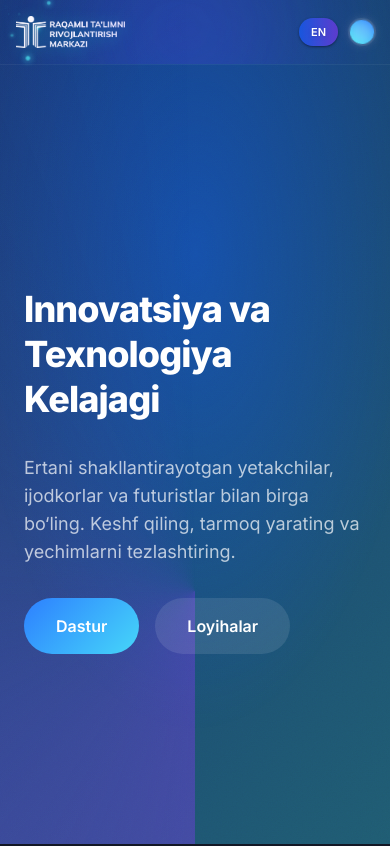
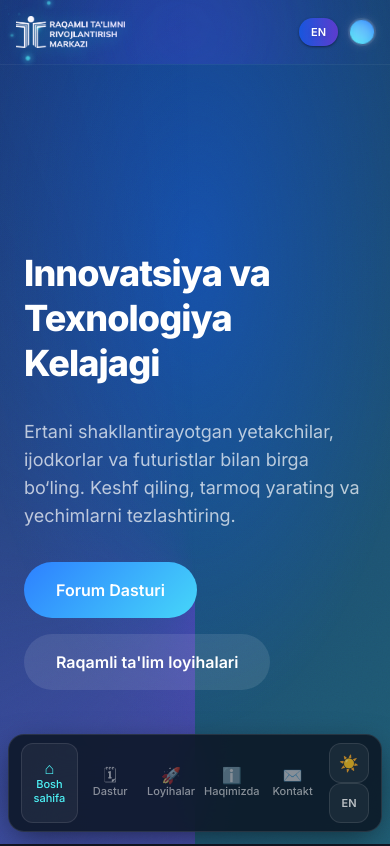
Before and after one commit to Marufbek-Mamatqulov/ICT_Week_Rtrm, a React (Vite) app: page / in a window 390 px wide. Shown: the top 846 px of the page. Built offline with nearby package versions, Linux system fonts and the light colour scheme.

Commit message:
feat(mobile): add mobile nav, dark mode, bilingual projects, remove QR widget

```diff
--- a/public/projects-data.json
+++ b/public/projects-data.json
@@ -2,96 +2,120 @@
   {
     "id": 1,
     "slug": "bir-million-dasturchi-loyihasi",
-    "title": "Bir million dasturchi loyihasi",
-    "description": "Yoshlarni zamonaviy dasturlash va IT ko'nikmalariga o'rgatish orqali raqamli iqtisodiyot uchun mutaxassislar tayyorlash tashabbusi.",
+    "title_uz": "Bir million dasturchi loyihasi",
+    "title_en": "One Million Programmers",
+    "description_uz": "Yoshlarni zamonaviy dasturlash va IT ko'nikmalariga o'rgatish orqali raqamli iqtisodiyot uchun mutaxassislar tayyorlash tashabbusi.",
+    "description_en": "An initiative to train youth in modern programming and IT skills to supply specialists for the digital economy.",
     "image": "/bir-million-dasturchi-loyihasi.jpg",
     "link": "https://edu.digital.uz/projects/bir-million-dasturchi-loyihasi"
   },
   {
     "id": 2,
     "slug": "al-xorazmiy",
-    "title": "Muhammad Al-Xorazmiy vorislari",
-    "description": "Maktab o'quvchilari o'rtasida algoritmik fikrlash va dasturlashni targ'ib qiluvchi ta'limiy loyiha.",
+    "title_uz": "Muhammad Al-Xorazmiy vorislari",
+    "title_en": "Heirs of Muhammad Al-Khwarizmi",
+    "description_uz": "Maktab o'quvchilari o'rtasida algoritmik fikrlash va dasturlashni targ'ib qiluvchi ta'limiy loyiha.",
+    "description_en": "An educational project promoting algorithmic thinking and programming among school students.",
     "image": "/al-xorazmiy.jpg",
     "link": "https://edu.digital.uz/projects/al-xorazmiy"
   },
   {
     "id": 3,
     "slug": "it-village",
-    "title": "IT Shaharcha (IT Village)",
-    "description": "Hududlarda IT ekotizimini rivojlantirish va yoshlarni texnologiyaga qiziqtirish uchun yaratilgan innovatsion maydon.",
+    "title_uz": "IT Shaharcha (IT Village)",
+    "title_en": "IT Village",
+    "description_uz": "Hududlarda IT ekotizimini rivojlantirish va yoshlarni texnologiyaga qiziqtirish uchun yaratilgan innovatsion maydon.",
+    "description_en": "An innovation hub created to develop regional IT ecosystems and inspire youth towards technology.",
     "image": "/it-village.jpg",
     "link": "https://edu.digital.uz/projects/it-village"
   },
   {
     "id": 4,
     "slug": "it-sertifikatlar",
-    "title": "IT Iste'dod / Sertifikatlar",
-    "description": "Xalqaro IT sertifikatlarini olishni qo'llab-quvvatlash va malakani tasdiqlash dasturi.",
+    "title_uz": "IT Iste'dod / Sertifikatlar",
+    "title_en": "IT Talent / Certifications",
+    "description_uz": "Xalqaro IT sertifikatlarini olishni qo'llab-quvvatlash va malakani tasdiqlash dasturi.",
+    "description_en": "A program supporting the acquisition of international IT certifications and validating professional skills.",
     "image": "/it-sertifikatlar.jpg",
     "link": "https://edu.digital.uz/projects/it-sertifikatlar"
   },
   {
     "id": 5,
     "slug": "it-talents-dasturi",
-    "title": "IT Talents dasturi",
-    "description": "Iqtidorli yoshlarni aniqlash va chuqurlashtirilgan IT yo'nalishlari bo'yicha tayyorlash tizimi.",
+    "title_uz": "IT Talents dasturi",
+    "title_en": "IT Talents Program",
+    "description_uz": "Iqtidorli yoshlarni aniqlash va chuqurlashtirilgan IT yo'nalishlari bo'yicha tayyorlash tizimi.",
+    "description_en": "A system to identify gifted youth and provide intensive training in advanced IT domains.",
     "image": "/it-talents-dasturi.jpg",
     "link": "https://edu.digital.uz/projects/it-talents-dasturi"
   },
   {
     "id": 6,
     "slug": "olimpiads",
-    "title": "Olimpiadalar",
-    "description": "Respublika va xalqaro informatika olimpiadalariga tayyorlash hamda ishtirok etishni tashkil qilish.",
+    "title_uz": "Olimpiadalar",
+    "title_en": "Olympiads",
+    "description_uz": "Respublika va xalqaro informatika olimpiadalariga tayyorlash hamda ishtirok etishni tashkil qilish.",
+    "description_en": "Preparation and participation support for national and international informatics olympiads.",
     "image": "/olimpiads.png",
     "link": "https://edu.digital.uz/projects/olimpiads"
   },
   {
     "id": 7,
     "slug": "school21",
-    "title": "School 21",
-    "description": "O'z-o'zini boshqarish va peer-to-peer tamoyiliga asoslangan zamonaviy dasturlash maktabi.",
+    "title_uz": "School 21",
+    "title_en": "School 21",
+    "description_uz": "O'z-o'zini boshqarish va peer-to-peer tamoyiliga asoslangan zamonaviy dasturlash maktabi.",
+    "description_en": "A modern programming school based on self-directed, peer-to-peer learning principles.",
     "image": "/school21.png",
     "link": "https://edu.digital.uz/projects/school21"
   },
   {
     "id": 8,
     "slug": "mirzo-ulugbek-vorislari",
-    "title": "Mirzo Ulug'bek vorislari",
-    "description": "STEM fanlariga qiziqishni oshirish va ilmiy izlanishlarni rag'batlantirish tashabbusi.",
+    "title_uz": "Mirzo Ulug'bek vorislari",
+    "title_en": "Heirs of Mirzo Ulugbek",
+    "description_uz": "STEM fanlariga qiziqishni oshirish va ilmiy izlanishlarni rag'batlantirish tashabbusi.",
+    "description_en": "An initiative to increase interest in STEM fields and encourage scientific inquiry.",
     "image": "/mirzo-ulugbek-vorislari.png",
     "link": "https://edu.digital.uz/projects/mirzo-ulugbek-vorislari"
   },
   {
     "id": 9,
     "slug": "bilgi",
-    "title": "Bilgi.uz",
-    "description": "Onlayn ta'lim platformasi: raqamli ko'nikmalar va zamonaviy fanlar bo'yicha kurslar.",
+    "title_uz": "Bilgi.uz",
+    "title_en": "Bilgi.uz",
+    "description_uz": "Onlayn ta'lim platformasi: raqamli ko'nikmalar va zamonaviy fanlar bo'yicha kurslar.",
+    "description_en": "Online learning platform offering courses on digital skills and modern disciplines.",
     "image": "/bilgi.png",
     "link": "https://edu.digital.uz/projects/bilgi"
   },
   {
     "id": 10,
     "slug": "tot",
-    "title": "ToT – The Training of Trainers",
-    "description": "Murabbiylar va trenerlarni yangi pedagogik va texnik yondashuvlarga tayyorlash dasturi.",
+    "title_uz": "ToT – The Training of Trainers",
+    "title_en": "ToT – The Training of Trainers",
+    "description_uz": "Murabbiylar va trenerlarni yangi pedagogik va texnik yondashuvlarga tayyorlash dasturi.",
+    "description_en": "A program training mentors and trainers in modern pedagogical and technical approaches.",
     "image": "/tot.png",
     "link": "https://edu.digital.uz/projects/tot"
   },
   {
     "id": 11,
     "slug": "aca-navigator",
-    "title": "ACA Navigator",
-    "description": "O'quvchi va talabalar uchun ta'lim yo'nalishlari bo'yicha raqamli navigatsiya va maslahat vositasi.",
+    "title_uz": "ACA Navigator",
+    "title_en": "ACA Navigator",
+    "description_uz": "O'quvchi va talabalar uchun ta'lim yo'nalishlari bo'yicha raqamli navigatsiya va maslahat vositasi.",
+    "description_en": "A digital guidance and advisory tool for students to explore education pathways.",
     "image": "/aca-navigator.png",
     "link": "https://edu.digital.uz/projects/aca-navigator"
   },
   {
     "id": 12,
     "slug": "raqamli-texnologiyalar-stipendiyasi",
-    "title": "Raqamli texnologiyalar vazirligi stipendiyasi",
-    "description": "Iqtidorli yoshlarni qo'llab-quvvatlovchi va ularning ITdagi rivojlanishini tezlashtiruvchi stipendiya dasturi.",
+    "title_uz": "Raqamli texnologiyalar vazirligi stipendiyasi",
+    "title_en": "Ministry of Digital Technologies Scholarship",
+    "description_uz": "Iqtidorli yoshlarni qo'llab-quvvatlovchi va ularning ITdagi rivojlanishini tezlashtiruvchi stipendiya dasturi.",
+    "description_en": "A scholarship program supporting talented youth and accelerating their development in IT.",
     "image": "/stipendiy.png",
     "link": "https://edu.digital.uz/projects/raqamli-texnologiyalar-stipendiyasi"
   }
--- a/src/App.tsx
+++ b/src/App.tsx
@@ -7,6 +7,7 @@ import { About } from './components/About';
 import { Footer } from './components/Footer';
 import { LoadingScreen } from './components/LoadingScreen';
 import { SpecialSession } from './components/SpecialSession';
+import { MobileNav } from './components/MobileNav';
 import { I18nProvider } from './i18n';
 
 function App() {
@@ -38,6 +39,8 @@ function App() {
         <About />
       </main>
       <Footer />
+  {/* Mobile only enhancements (QR removed as requested) */}
+  <MobileNav />
     </I18nProvider>
   );
 }
--- /dev/null
+++ b/src/components/MobileNav.tsx
@@ -0,0 +1,63 @@
+import { motion, AnimatePresence } from 'framer-motion';
+import { useState } from 'react';
+import { useI18n } from '../i18n';
+import { haptic } from '../utils/haptics';
+import { useDarkMode } from '../hooks/useDarkMode';
+
+const links: { id: string; icon: string; labelKey: string }[] = [
+  { id: 'hero', icon: '⌂', labelKey: 'nav.home' },
+  { id: 'program', icon: '🗓', labelKey: 'nav.program' },
+  { id: 'projects', icon: '🚀', labelKey: 'nav.projects' },
+  { id: 'about', icon: 'ℹ️', labelKey: 'nav.about' },
+  { id: 'footer', icon: '✉️', labelKey: 'nav.contact' }
+];
+
+export const MobileNav = () => {
+  const { t, switchLang } = useI18n();
+  const { dark, toggle } = useDarkMode();
+  const [active, setActive] = useState('hero');
+
+  const handleNav = (id: string) => {
+    const el = document.getElementById(id);
+    if (el) {
+      el.scrollIntoView({ behavior: 'smooth' });
+      setActive(id);
+      haptic(8);
+    }
+  };
+
+  return (
+    <div className="lg:hidden">
+      <nav className="fixed bottom-3 left-1/2 -translate-x-1/2 z-[80] w-[min(100%-1rem,460px)] rounded-2xl bg-[#0b1422]/85 backdrop-blur-xl border border-white/10 shadow-[0_8px_32px_-8px_rgba(0,0,0,0.6)] px-3 py-2 flex items-stretch gap-1">
+        {links.map(l => (
+          <button
+            key={l.id}
+            onClick={() => handleNav(l.id)}
+            className={`relative flex-1 flex flex-col items-center justify-center text-[11px] font-medium gap-0.5 py-1 rounded-xl transition-colors ${active===l.id ? 'text-neon' : 'text-white/50'}`}
+          >
+            <span className="text-base leading-none">{l.icon}</span>
+            <span className="leading-tight">{t(l.labelKey)}</span>
+            {active===l.id && (
+              <motion.span layoutId="nav-pill" className="absolute inset-0 -z-10 rounded-xl bg-white/5 border border-white/10" />
+            )}
+          </button>
+        ))}
+        <div className="flex flex-col justify-between ml-1">
+          <button onClick={() => { toggle(); haptic(); }} aria-label="Theme" className="w-10 h-10 rounded-xl bg-white/5 border border-white/10 flex items-center justify-center text-white/70">
+            {dark ? '🌙' : '☀️'}
+          </button>
+          <button onClick={() => { switchLang(); haptic(); }} aria-label="Lang" className="w-10 h-10 rounded-xl bg-white/5 border border-white/10 flex items-center justify-center text-[11px] font-semibold text-white/70">
+            {/** toggle label inside provider already swaps */}
+            {/** show other language code */}
+            {/** We'll rely on t('lang.toggle') */}
+            {/** Might add animation */}
+            <AnimatePresence mode="popLayout">
+              <motion.span key={t('lang.toggle')} initial={{ opacity:0, y:4 }} animate={{ opacity:1, y:0 }} exit={{ opacity:0, y:-4 }} transition={{ duration:0.2 }}>{t('lang.toggle')}</motion.span>
+            </AnimatePresence>
+          </button>
+        </div>
+      </nav>
+      <style>{`@media(min-width:1024px){nav[data-mobile]{display:none}}`}</style>
+    </div>
+  );
+};
--- a/src/components/Projects.tsx
+++ b/src/components/Projects.tsx
@@ -2,7 +2,7 @@ import { motion } from 'framer-motion';
 import { useI18n } from '../i18n';
 import { useEffect, useState } from 'react';
 
-interface Project { id: number; title: string; description: string; image: string; link?: string; }
+interface Project { id: number; title_uz?: string; title_en?: string; description_uz?: string; description_en?: string; title?: string; description?: string; image: string; link?: string; }
 
 // Local placeholder (used until external JSON loads)
 const fallback: Project[] = Array.from({ length: 6 }).map((_, i) => ({
@@ -13,7 +13,7 @@ const fallback: Project[] = Array.from({ length: 6 }).map((_, i) => ({
 }));
 
 export const Projects = () => {
-  const { t } = useI18n();
+  const { t, lang } = useI18n();
   const [projects, setProjects] = useState<Project[]>(fallback);
   const [loaded, setLoaded] = useState(false);
 
@@ -43,8 +43,11 @@ export const Projects = () => {
             <p className="text-sm text-white/70 leading-relaxed">{t('projects.helper')}</p>
           </div>
         </div>
-        <div className="grid sm:grid-cols-2 lg:grid-cols-3 gap-8">
-          {projects.map((p, i) => (
+        <div className="hidden sm:grid sm:grid-cols-2 lg:grid-cols-3 gap-8">
+          {projects.map((p, i) => {
+            const localizedTitle = (lang === 'uz' ? p.title_uz : p.title_en) || p.title || '';
+            const localizedDesc = (lang === 'uz' ? p.description_uz : p.description_en) || p.description || '';
+            return (
             <motion.article
               key={p.id}
               className="group relative rounded-3xl overflow-hidden bg-white/[0.03] border border-white/10 hover:border-primary-500/40 transition-colors"
@@ -56,7 +59,7 @@ export const Projects = () => {
               <div className="relative aspect-[4/3] overflow-hidden">
                 <motion.img
                   src={p.image}
-                  alt={p.title}
+                  alt={localizedTitle}
                   className="w-full h-full object-cover"
                   whileHover={{ scale: 1.12 }}
                   transition={{ type: 'spring', stiffness: 120, damping: 20 }}
@@ -65,8 +68,8 @@ export const Projects = () => {
                 <div className="absolute inset-0 bg-gradient-to-t from-[#060b19] via-[#060b19]/20 to-transparent opacity-80" />
               </div>
               <div className="p-6 flex flex-col gap-3">
-                <h3 className="text-lg font-semibold">{p.title}</h3>
-                <p className="text-sm text-white/60 leading-relaxed">{p.description}</p>
+                <h3 className="text-lg font-semibold">{localizedTitle}</h3>
+                <p className="text-sm text-white/60 leading-relaxed">{localizedDesc}</p>
                 <div className="flex items-center gap-2 mt-2">
                   <span className="h-2 w-2 rounded-full bg-neon animate-pulse" />
                   <span className="text-[10px] uppercase tracking-widest text-white/40">{loaded ? 'Real' : 'Placeholder'}</span>
@@ -86,7 +89,38 @@ export const Projects = () => {
                 className="absolute inset-0 pointer-events-none opacity-0 group-hover:opacity-100 transition-opacity bg-gradient-to-br from-primary-600/20 via-accent-600/10 to-transparent mix-blend-screen"
               />
             </motion.article>
-          ))}
+          );})}
+        </div>
+        {/* Mobile horizontal scroller */}
+        <div className="sm:hidden -mx-6 px-6 overflow-x-auto projects-horizontal flex gap-5 snap-x-mandatory pb-2">
+          {projects.map((p,i) => {
+            const localizedTitle = (lang === 'uz' ? p.title_uz : p.title_en) || p.title || '';
+            const localizedDesc = (lang === 'uz' ? p.description_uz : p.description_en) || p.description || '';
+            return (
+              <motion.article
+                key={p.id}
+                className="snap-center shrink-0 w-[78%] rounded-3xl bg-white/[0.05] border border-white/10 overflow-hidden flex flex-col"
+                initial={{ opacity:0, y:30 }}
+                whileInView={{ opacity:1, y:0 }}
+                viewport={{ once:true, margin:'-60px' }}
+                whileTap={{ scale:0.97 }}
+              >
+                <div className="relative aspect-[4/3] overflow-hidden">
+                  <motion.img src={p.image} alt={localizedTitle} className="w-full h-full object-cover" whileTap={{ scale:1.1 }} transition={{ type:'spring', stiffness:200, damping:18 }} loading="lazy" />
+                  <div className="absolute inset-0 bg-gradient-to-t from-[#060b19] via-[#060b19]/30 to-transparent" />
+                </div>
+                <div className="p-5 flex flex-col gap-3">
+                  <h3 className="text-base font-semibold line-clamp-2">{localizedTitle}</h3>
+                  <p className="text-[13px] leading-relaxed text-white/60 line-clamp-4">{localizedDesc}</p>
+                  <div className="flex items-center gap-2 mt-1">
+                    <span className="h-1.5 w-1.5 rounded-full bg-neon animate-pulse" />
+                    <span className="text-[9px] uppercase tracking-widest text-white/40">{loaded ? 'Real' : 'Placeholder'}</span>
+                  </div>
+                  {p.link && <a href={p.link} target="_blank" className="mt-auto inline-flex text-[11px] font-semibold text-primary-300 hover:text-neon">Visit ↗</a>}
+                </div>
+              </motion.article>
+            );
+          })}
         </div>
         <p className="mt-10 text-center text-xs text-white/30">Update projects in <code className="px-1 py-0.5 bg-white/5 rounded">public/projects-data.json</code>. Ma'lumotlar edu.digital.uz/projects saytidan qo'lda kiritiladi.</p>
       </div>
--- /dev/null
+++ b/src/hooks/useDarkMode.ts
@@ -0,0 +1,12 @@
+import { useEffect, useState } from 'react';
+
+export const useDarkMode = () => {
+  const [dark, setDark] = useState<boolean>(() => {
+    if (typeof window === 'undefined') return true;
+    return document.documentElement.classList.contains('dark');
+  });
+  useEffect(() => {
+    document.documentElement.classList.toggle('dark', dark);
+  }, [dark]);
+  return { dark, toggle: () => setDark(d => !d) };
+};
--- a/src/i18n.tsx
+++ b/src/i18n.tsx
@@ -20,8 +20,8 @@ const dictionaries: Record<Lang, Record<string, string>> = {
   'footer.link.contact': "Bog'lanish",
     'hero.title': 'Innovatsiya va Texnologiya Kelajagi',
     'hero.tagline': 'Ertani shakllantirayotgan yetakchilar, ijodkorlar va futuristlar bilan birga bo‘ling. Keshf qiling, tarmoq yarating va yechimlarni tezlashtiring.',
-    'hero.cta.program': 'Dastur',
-    'hero.cta.projects': 'Loyihalar',
+    'hero.cta.program': 'Forum Dasturi',
+    'hero.cta.projects': 'Raqamli ta\'lim loyihalari',
     'hero.qr.scan': 'Tadbir maʼlumotlari uchun skanerlang',
     'hero.qr.tooltip': 'Nusxalash',
     'hero.qr.desc': 'Rasmiy portal: ro‘yxatdan o‘tish, yangiliklar, xarita va networking vositalari. QR kodni oson almashtiring.',
@@ -52,6 +52,14 @@ const dictionaries: Record<Lang, Record<string, string>> = {
     'special.meta.participantsValue': '1000 nafargacha',
     'special.note': 'Taʼlimdagi raqamli transformatsiyani tezlashtirishga bag‘ishlangan maxsus blok.',
     'lang.toggle': 'EN'
+  , 'nav.home': 'Bosh sahifa'
+  , 'nav.program': 'Dastur'
+  , 'nav.projects': 'Loyihalar'
+  , 'nav.about': 'Haqimizda'
+  , 'nav.contact': 'Kontakt'
+  , 'action.register': 'Ro‘yxatdan o‘tish'
+  , 'theme.dark': 'Tungi'
+  , 'theme.light': 'Yorug‘'
   },
   en: {
     'brand.name': 'TECH FORUM',
@@ -96,6 +104,14 @@ const dictionaries: Record<Lang, Record<string, string>> = {
     'special.meta.participantsValue': 'Up to 1000',
     'special.note': 'A focused block accelerating digital transformation in education.',
     'lang.toggle': 'UZ'
+  , 'nav.home': 'Home'
+  , 'nav.program': 'Program'
+  , 'nav.projects': 'Projects'
+  , 'nav.about': 'About'
+  , 'nav.contact': 'Contact'
+  , 'action.register': 'Register'
+  , 'theme.dark': 'Dark'
+  , 'theme.light': 'Light'
   }
 };
 
--- a/src/index.css
+++ b/src/index.css
@@ -4,6 +4,15 @@
 
 html, body {
   scroll-behavior: smooth;
+}
+
+body {
+  -webkit-tap-highlight-color: transparent;
+}
+
+.dark body, .dark {
+  background-color: #060b19;
+  color: white;
 }
 
 /* Custom utility classes */
@@ -34,3 +43,12 @@ html, body {
 
 /* Parallax containers */
 .parallax-layer { will-change: transform; }
+
+/* Mobile horizontal scroll snap for project cards (applied via utility classes) */
+.snap-x-mandatory { scroll-snap-type: x mandatory; }
+.snap-center { scroll-snap-align: center; }
+
+@media (max-width: 640px) {
+  .projects-horizontal::-webkit-scrollbar { display: none; }
+  .projects-horizontal { -ms-overflow-style: none; scrollbar-width: none; }
+}
--- /dev/null
+++ b/src/utils/haptics.ts
@@ -0,0 +1,5 @@
+export const haptic = (pattern: number | number[] = 10) => {
+  if (navigator?.vibrate) {
+    navigator.vibrate(pattern);
+  }
+};
```
Also changed, not shown: src/components/Footer.tsx (+5 -5 lines).
